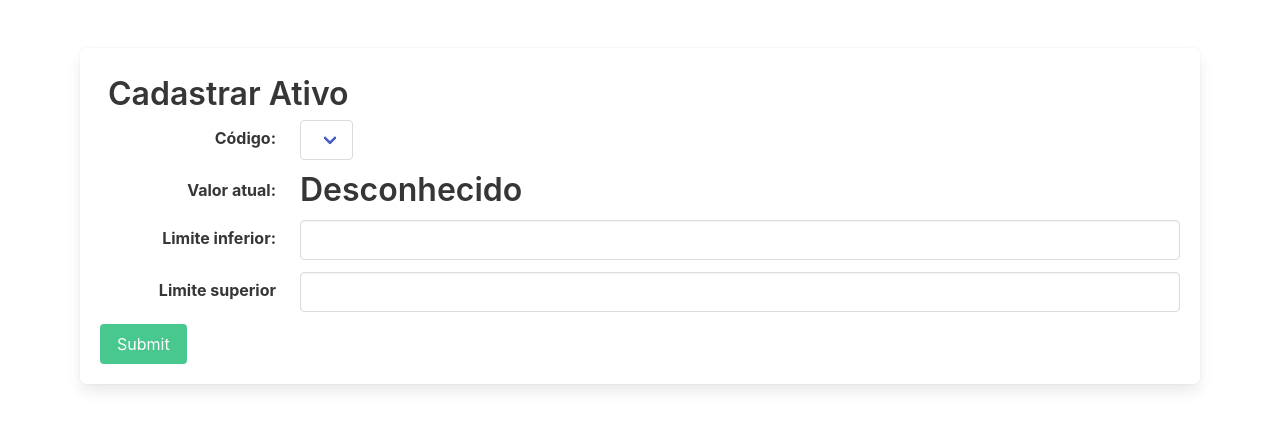
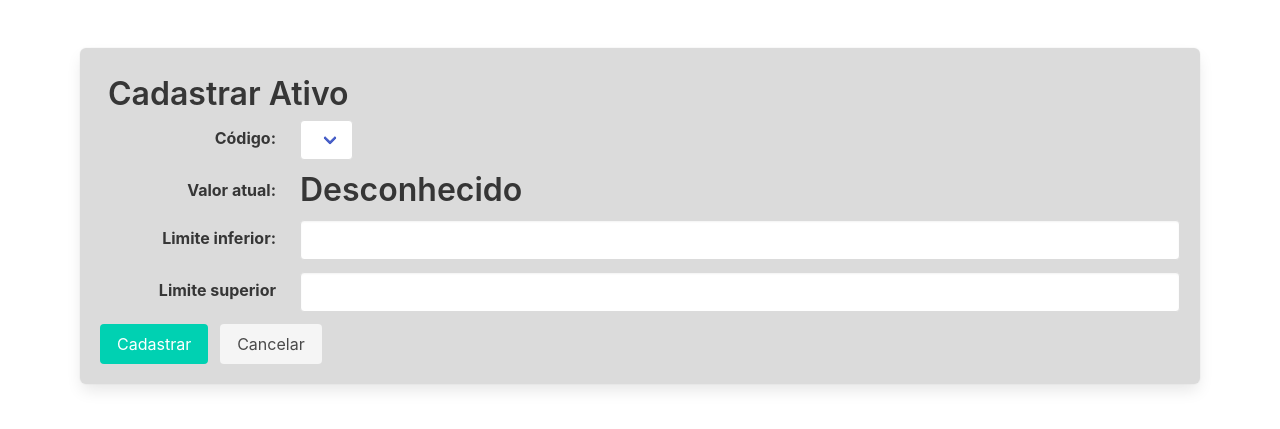
Before and after one commit to rafaelcnagy/b3-simple-asset-monitor, a Django app: template interface/templates/interface/register.html in a window 1280 px wide. Shown: the top 429 px of the page. Run offline with Django 4.2, Linux system fonts and the light colour scheme; the template is opened without the code that fills it, so the values that code supplies are empty.

Commit message:
Styles upgrade

```diff
--- a/interface/templates/interface/register.html
+++ b/interface/templates/interface/register.html
@@ -4,7 +4,7 @@
 
 {% block content %}
 <div class="container is-fluid">
-    <form class="box m-6" action="" method="post">
+    <form class="box has-background-grey-lighter m-6" action="" method="post">
         {% csrf_token %}
 
         <p class="title m-2">Cadastrar Ativo</p>
@@ -68,8 +68,16 @@
                 </div>
             </div>
         </div>
-        <input type="submit" value="Submit" class="button is-success">
-        </button>
+
+        <div class="field is-grouped">
+            <p class="control">
+                <input type="submit" class="button is-primary" value="Cadastrar">
+            </p>
+            <p class="control">
+                <a class="button is-light" href="{% url 'view_list' %}">Cancelar</a>
+            </p>
+        </div>
+
 
     </form>
 </div>
```
